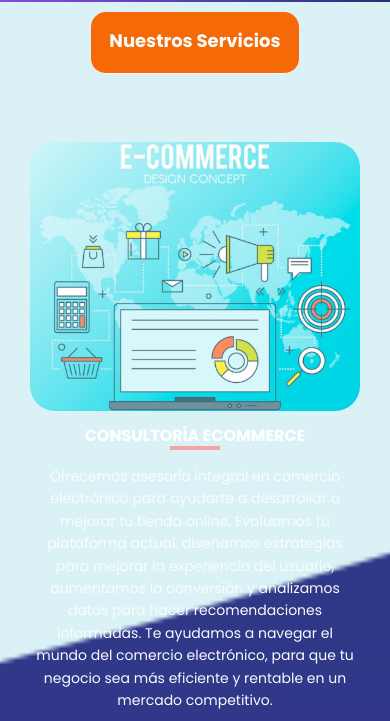
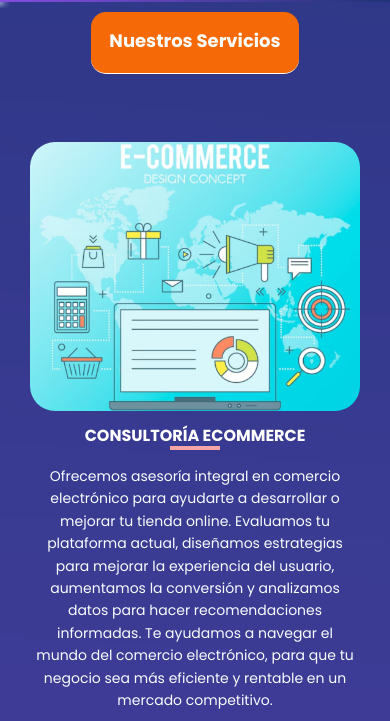
Before and after one commit to leyla41/ecomweb, a plain HTML site: page service.html in a window 390 px wide. Shown: the part 123-844 px from the top of the page. Drawn offline with nearby package versions, Linux system fonts and the light colour scheme.

Commit message:
Update style.css

```diff
--- a/css/style.css
+++ b/css/style.css
@@ -454,6 +454,11 @@ a:focus {
 
     background-size: 1980% !important; /* Aumenta el tamaño de la imagen al 150% */
     background-position:center;
+  }
+  @media (max-width: 480px) {
+    .service_section {
+      background-size: 2250% !important; /* Cambia a "contain" si quieres asegurar que toda la imagen se vea */
+    }
   }
 
   .highlight {
```
